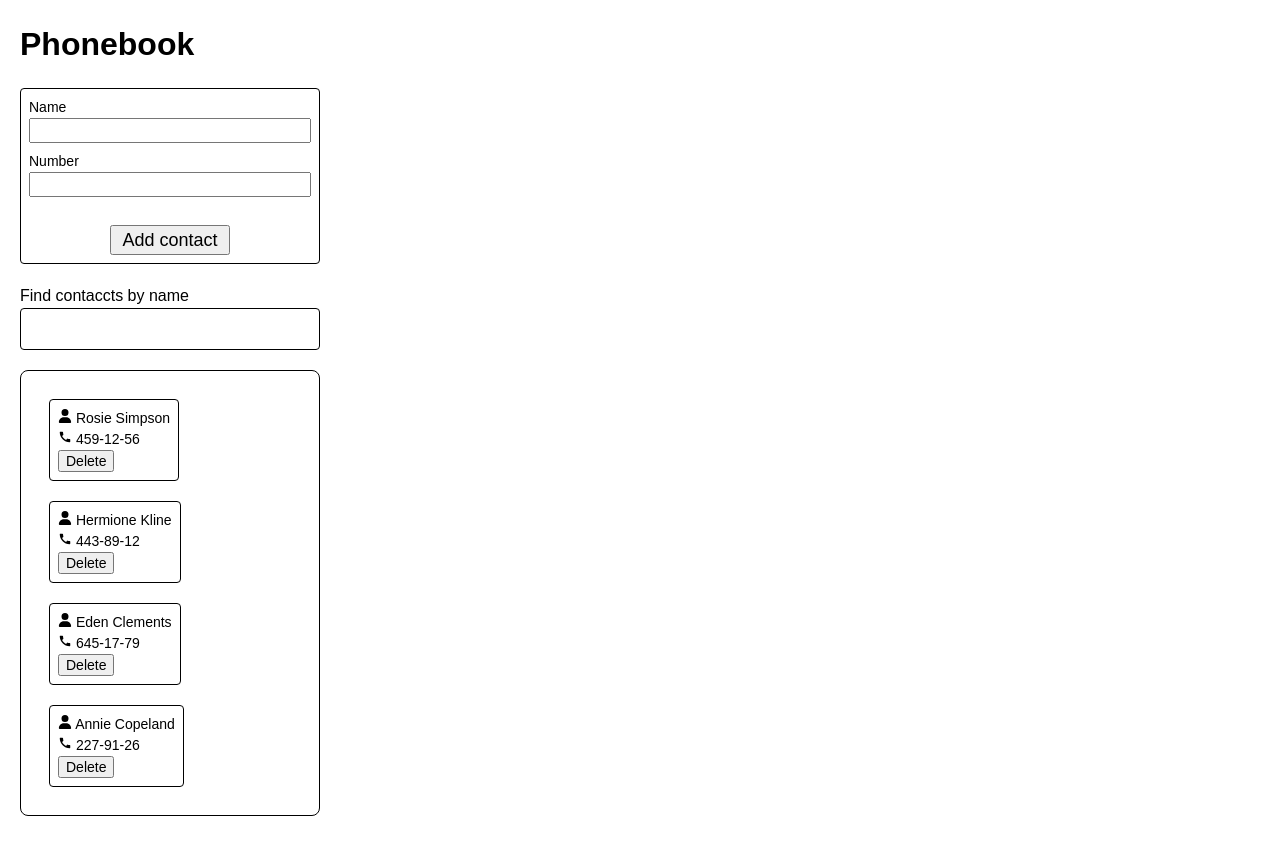
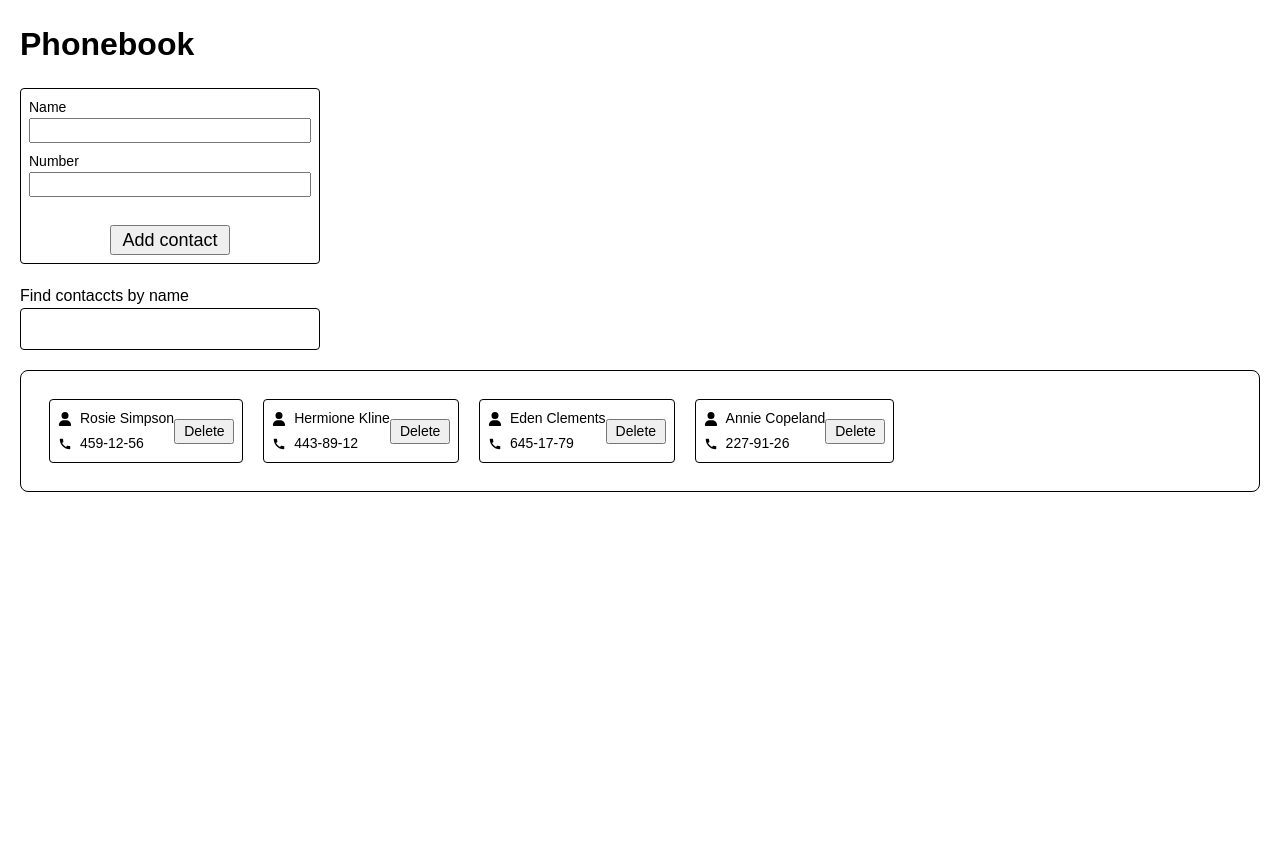
Before and after one commit to MarinaV27/goit-react-hw-08, a React (Vite) app: page / in a window 1280 px wide. After the commit the page ends 800 px from the top, so only its background shows below. Built offline with nearby package versions, Linux system fonts and the light colour scheme.

Commit message:
add css contact

```diff
--- a/src/components/Contact/Contact.jsx
+++ b/src/components/Contact/Contact.jsx
@@ -4,12 +4,12 @@ import { MdCall } from "react-icons/md";
 
 export default function Contact ({ data: {id, name, number}, onDelete}) {
     return (
-        <div>
+        <div className={css.container}>
             <div className={css.contact}>
-               <p><FaUser />  {name}</p>
-               <p><MdCall />  {number}</p>
+               <p className={css.text}><FaUser />  {name}</p>
+               <p className={css.text}><MdCall />  {number}</p>
             </div>
-            <button onClick={() => onDelete(id)}>Delete</button>
+            <button className={css.btn} onClick={() => onDelete(id)}>Delete</button>
         </div>
 
 
--- a/src/components/Contact/Contact.module.css
+++ b/src/components/Contact/Contact.module.css
@@ -1,4 +1,26 @@
-.contact {
-    display: grid;
-    grid-column: auto;
-}
+
+.container {
+    display: flex;
+    flex-direction: row;
+    justify-content: space-between;
+    align-items: center;
+    width: 100%;
+  }
+  .contact {
+    display: flex;
+    flex-direction: column;
+    gap: 4px;
+  }
+  .btn {
+    font-size: 14px;
+    padding: 2px 8px;
+    cursor: pointer;
+    width: 60px;
+    height: 25px;
+  }
+
+  .text {
+    display: flex;
+    align-items: center;
+    gap: 8px;
+  }
--- a/src/components/ContactList/ContactList.module.css
+++ b/src/components/ContactList/ContactList.module.css
@@ -3,7 +3,7 @@
     flex-wrap: wrap;
     gap: 4px;
     margin: 20px 0;
-    width: 300px;
+
     border: 1px solid black;
     padding: 20px;
     border-radius: 8px;
```
